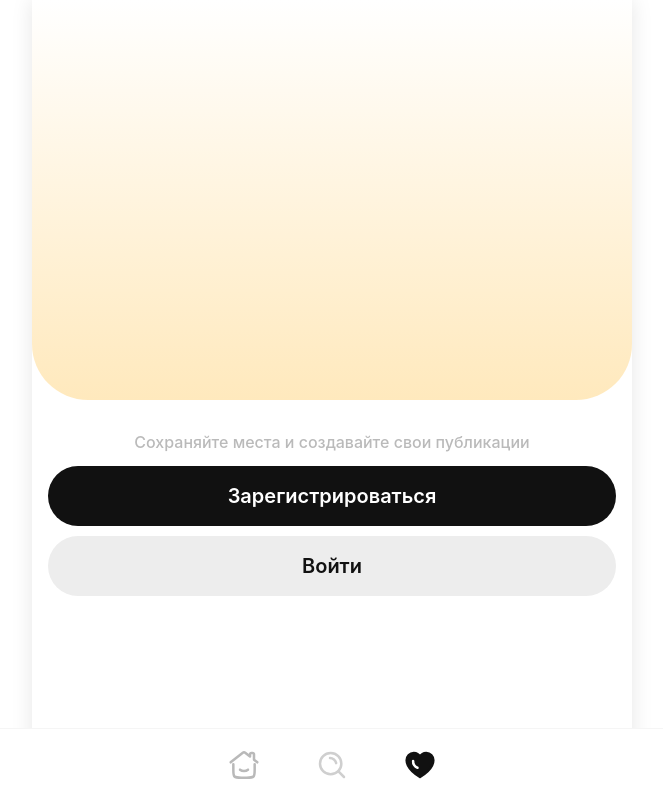
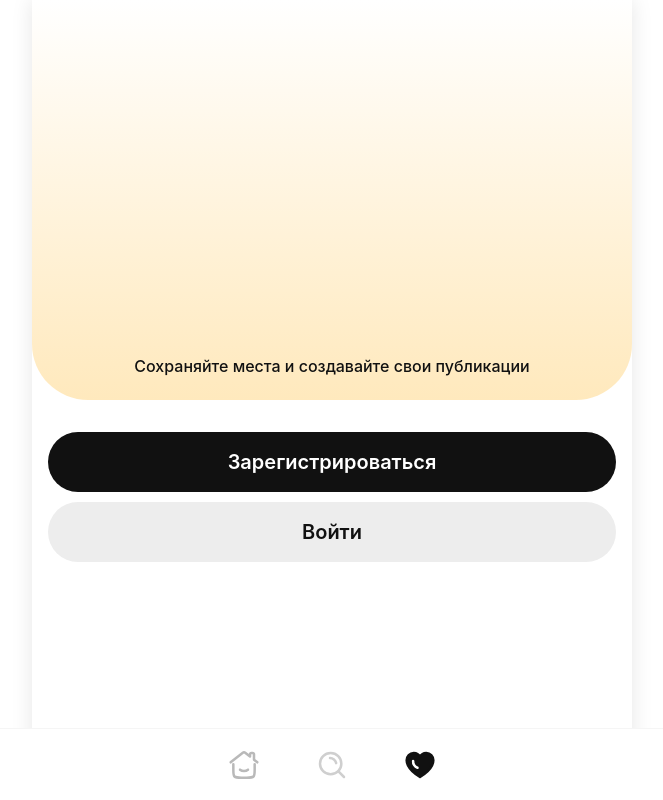
Before and after one commit to seventheeaven/Irkutsk, a React (Vite) app: page /my-collections in a window 1280 px wide. Shown: the whole page, without its empty margins (308-971 px from the left). Built offline with nearby package versions, Linux system fonts and the light colour scheme; no server answers; a web font is replaced by a local one.

Commit message:
Move text to gradient rectangle, center it, change color to #111111

```diff
--- a/src/pages/MyCollectionsPage.css
+++ b/src/pages/MyCollectionsPage.css
@@ -632,6 +632,11 @@
   height: 400px;
   background: linear-gradient(to bottom, #ffffff 0%, #FFE9BD 100%);
   border-radius: 0 0 56px 56px;
+  display: flex;
+  align-items: flex-end;
+  justify-content: center;
+  padding-bottom: 24px;
+  box-sizing: border-box;
 }
 
 .my-collections-page__create-account-content {
@@ -648,10 +653,12 @@
 .my-collections-page__create-account-text {
   font-size: 16px;
   font-weight: 500;
-  color: #BABABA;
-  margin: 0 0 14px 0;
+  color: #111111;
+  margin: 0;
   text-align: center;
   width: 100%;
+  padding: 0 16px;
+  box-sizing: border-box;
   font-family: 'SF Pro Rounded', -apple-system, BlinkMacSystemFont, system-ui, sans-serif;
 }
 
--- a/src/pages/MyCollectionsPage.tsx
+++ b/src/pages/MyCollectionsPage.tsx
@@ -213,11 +213,12 @@ export const MyCollectionsPage = () => {
     return (
       <div className="my-collections-page">
         <div className="my-collections-page__create-account">
-          <div className="my-collections-page__create-account-gradient"></div>
-          <div className="my-collections-page__create-account-content">
+          <div className="my-collections-page__create-account-gradient">
             <p className="my-collections-page__create-account-text">
               Сохраняйте места и создавайте свои публикации
             </p>
+          </div>
+          <div className="my-collections-page__create-account-content">
             <div className="my-collections-page__create-account-buttons">
               <button
                 className="my-collections-page__create-account-register-btn"
```
